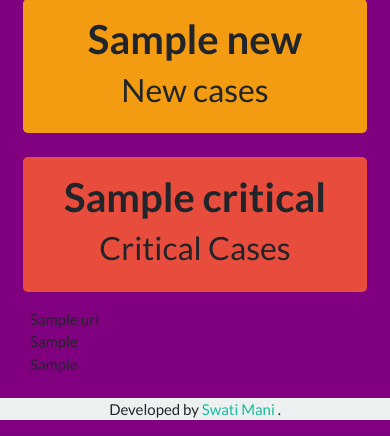
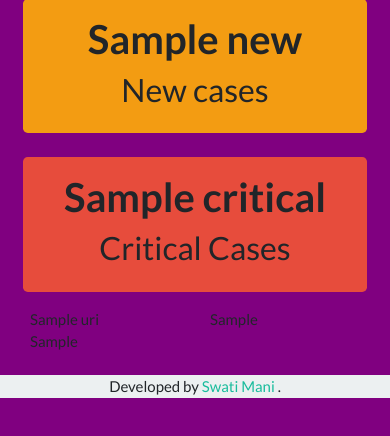
Before and after one commit to swatimani16/djangocovidapp, a Django app: template templates/index.html in a window 390 px wide. Shown: the part 625-1061 px from the top of the page. After the commit the page ends 1023 px from the top, so only its background shows below. Run offline with Django 3.2, Linux system fonts and the light colour scheme; the template is opened without the code that fills it: most values are stand-ins (such as "Sample title", 1, 10 or a date in 2020); some libraries are stand-ins or nearby versions.

Commit message:
update12

```diff
--- a/main/views.py
+++ b/main/views.py
@@ -79,15 +79,15 @@ def search(request):
     )]
     #BarGraph
     fig = go.Figure(data=data)
-    graph = fig.to_html(full_html=False)
+    graph = fig.to_html(full_html=False, default_height=500, default_width=200)
 
     #LineGraph
     fig1 = go.Figure(data=go.Scatter(x=l, y=v))
-    graph1 = fig1.to_html(full_html=False)
+    graph1 = fig1.to_html(full_html=False, default_height=500, default_width=200)
 
     #PieCHart
     fig2 = go.Figure(data=[go.Pie(labels=l, values=v)])
-    graph2 = fig2.to_html(full_html=False)
+    graph2 = fig2.to_html(full_html=False, default_height=500, default_width=200)
 
 
     context = {
--- a/templates/index.html
+++ b/templates/index.html
@@ -97,10 +97,10 @@
 
             <div class="container">
                 <div class="row">
-                  <div class="col-sm">
+                  <div class="col">
                     {{uri|safe}}
                   </div>
-                  <div class="col-sm">
+                  <div class="col">
                     {{uri1|safe}}
                   </div>
                 </div>
```
